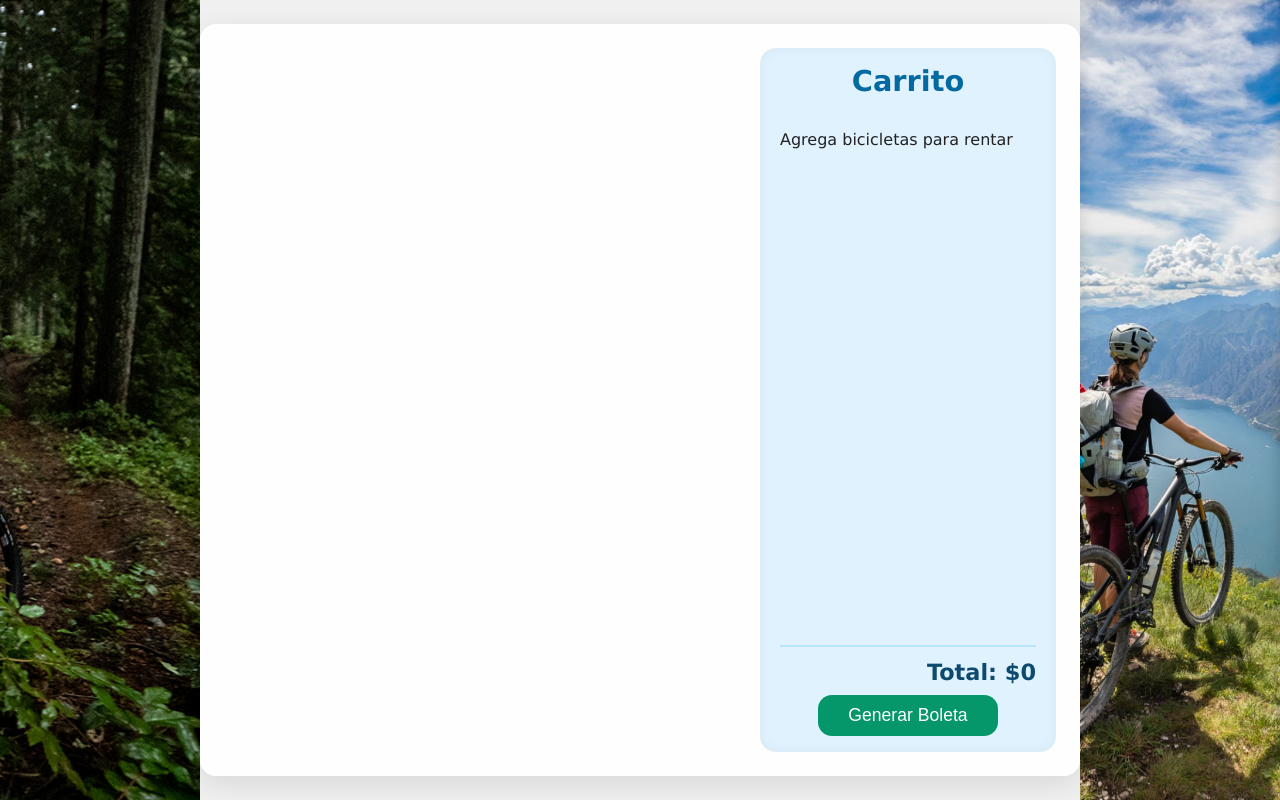
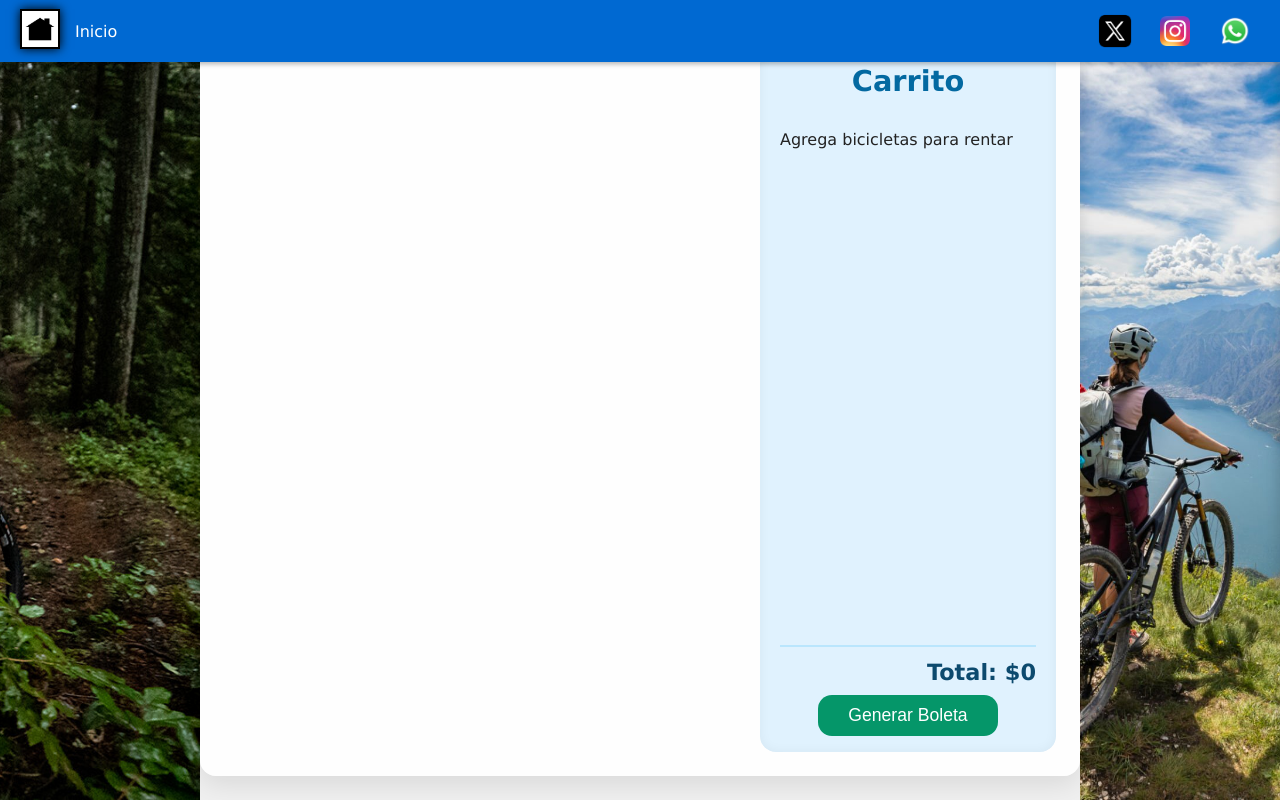
Before and after one commit to brx2b/MasterBike_lpag_ing, a plain HTML site: page Rentar/rentar.html in a window 1280 px wide. Drawn offline with nearby package versions, Linux system fonts and the light colour scheme; no server answers.

Commit message:
Add files via upload

```diff
--- a/Rentar/rentar.html
+++ b/Rentar/rentar.html
@@ -8,7 +8,7 @@
   <script src="rentarScript.js" defer></script>
 
   <!-- Otros elementos -->
-  <link rel="icon" href="/MasterBike_lpag_ing/imsss/haz una imagen con las dimensiones de un logo que diga MasterBike y que tenga relación con las bicicletas.jpg">
+  <link rel="icon" href="/imsss/haz una imagen con las dimensiones de un logo que diga MasterBike y que tenga relación con las bicicletas.jpg">
   <meta charset="UTF-8">
   <meta name="viewport" content="width=device-width, initial-scale=1">
   <title>Rentar Bicicletas - MasterBike</title>
@@ -17,6 +17,19 @@
 
 
 <style>
+  .barra-superior {
+      position: fixed;
+      top: 0;
+      left: 0;
+      width: 100%;
+      background-color: rgb(0, 105, 210);
+      color: white;
+      display: flex;
+      align-items: center;
+      padding: 9px 20px;
+      box-shadow: 0 2px 5px rgba(0,0,0,0.3);
+      z-index: 1000;
+  }
   /* Reset y base */
   *, *::before, *::after {
     box-sizing: border-box;
@@ -289,6 +302,14 @@
 </style>
 
 <body>
+  <div class="barra-superior">
+    <a href="/Inicio/inicio.html"><img src="/imsss/631818-200.png" style="width: 40px; height: 40px; background-color: rgb(255, 255, 255);
+     border: rgb(0, 0, 0);box-shadow: 0px 0px 10px rgb(0, 0, 0); border-style: solid; border-width: 2px; padding: 2px;" alt="Inicio" ></a>
+    <img src="/imsss/WhatsApp.svg.webp" style="width: 30px; position: absolute; right: 30px;"></img>
+    <img src="/imsss/Instagram_icon.png" style="width: 30px; position: absolute; right: 90px;"></img>
+    <img src="/imsss/new-twitter-x-logo-twitter-icon-x-social-media-icon-free-png.webp" style="width: 50px; position: absolute; right: 140px;"></img>
+    <p style="left: 75px; position: absolute;">Inicio</p>
+</div>
   <div class="barra barra-izquierda" role="img" aria-label="Paisaje natural con bicicletas"></div>
   <main>
     <section class="catalogo" aria-label="Catálogo de bicicletas disponibles para renta">
```
Also changed, not shown: imsss/18314.png (added), imsss/631818-200.png (added), imsss/Instagram_icon.png (added), imsss/WhatsApp.svg.webp (added), imsss/new-twitter-x-logo-twitter-icon-x-social-media-icon-free-png.webp (added).
